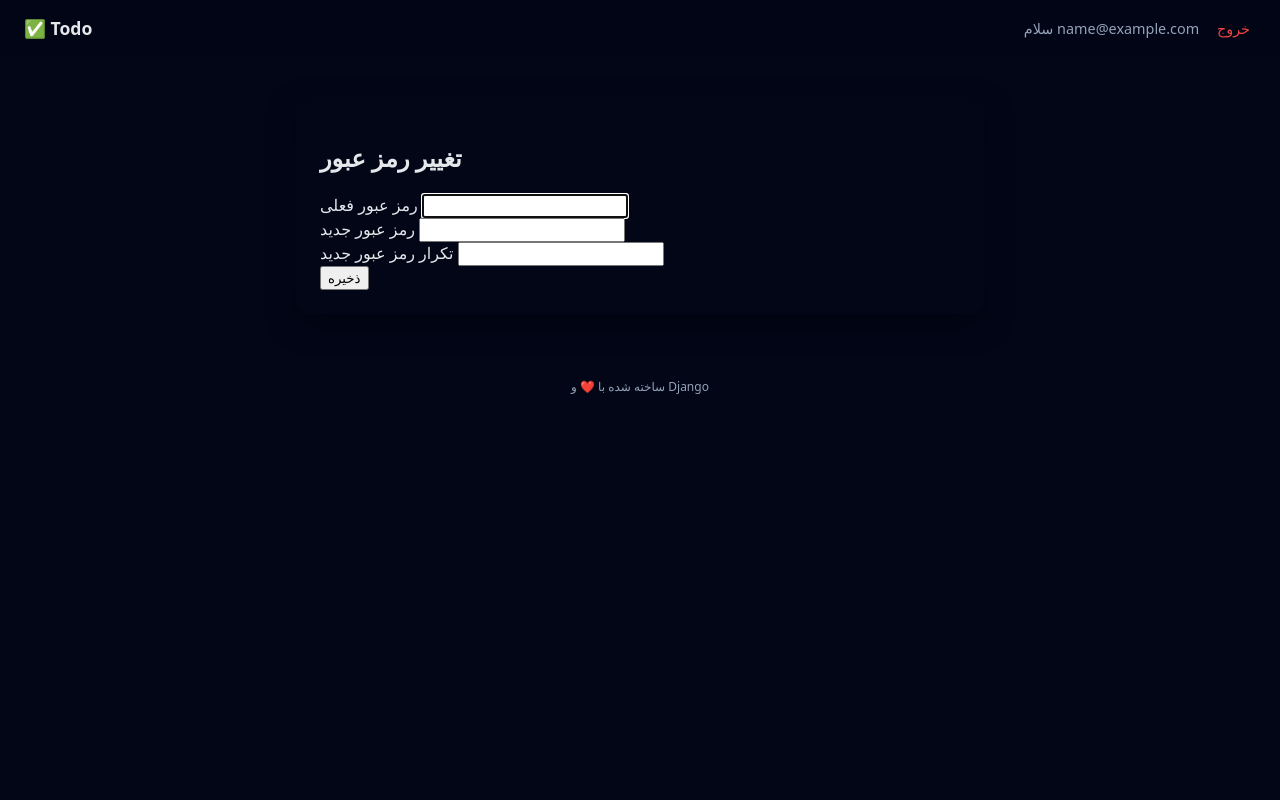
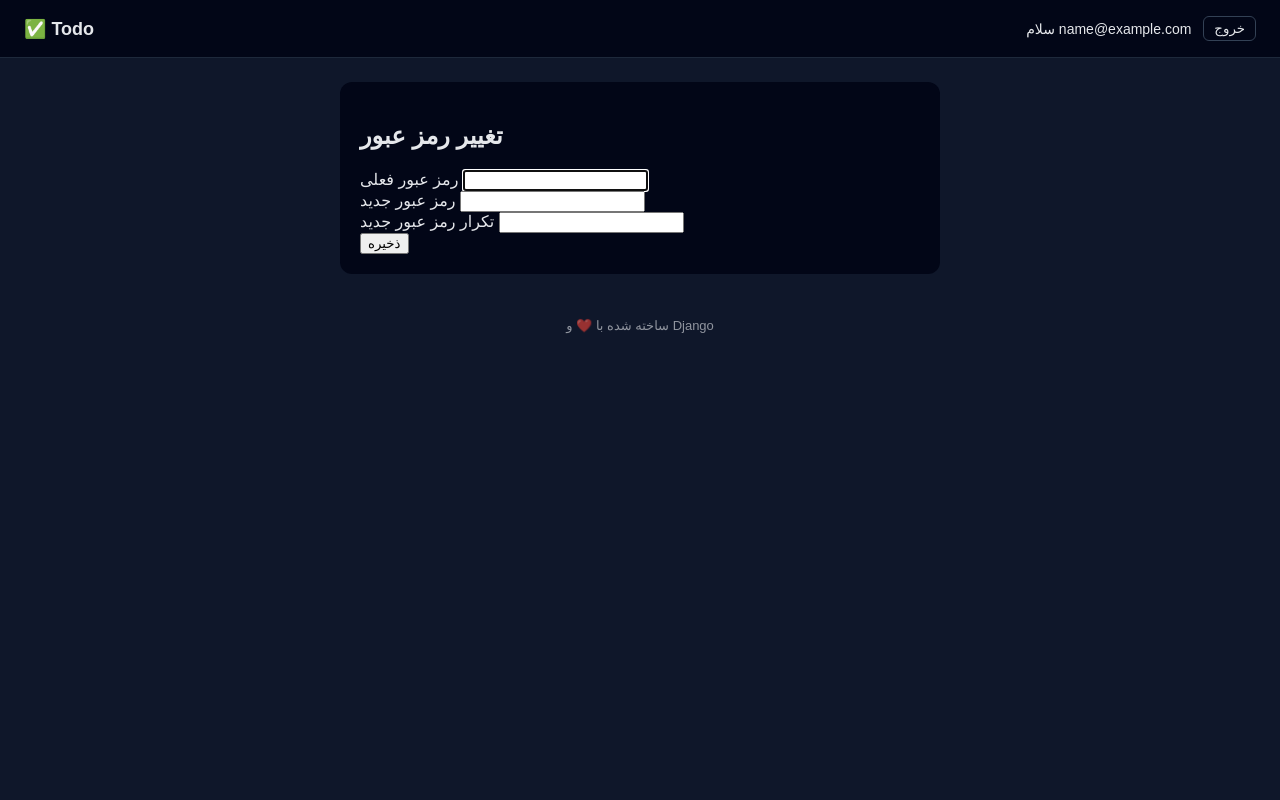
Before and after one commit to masoud533/Django-ToDoList-CBV, a Django app: page /accounts/password_change/ in a window 1280 px wide. Run offline with Django 5.2, Linux system fonts and the light colour scheme; the visitor is signed in with stand-in values (Sample User, id 1).

Commit message:
modiefied base.html ref #11

```diff
--- a/base/templates/base.html
+++ b/base/templates/base.html
@@ -6,83 +6,149 @@
     <meta name="viewport" content="width=device-width, initial-scale=1">
 
     <style>
-        :root {
-            --bg: #0f172a;
-            --card: #020617;
-            --text: #e5e7eb;
-            --muted: #94a3b8;
-            --primary: #38bdf8;
-            --danger: #ef4444;
-        }
-
         * {
             box-sizing: border-box;
-            font-family: Vazirmatn, system-ui, -apple-system;
         }
 
         body {
             margin: 0;
-            background: linear-gradient(120deg, #020617, #020617);
-            color: var(--text);
-            min-height: 100vh;
-        }
-
-        a {
-            color: var(--primary);
-            text-decoration: none;
+            font-family: sans-serif;
+            background: #0f172a;
+            color: #e5e7eb;
         }
 
         header {
-            background: rgba(2, 6, 23, 0.8);
-            backdrop-filter: blur(10px);
-            border-bottom: 1px solid #020617;
-            padding: 1rem 1.5rem;
             display: flex;
             justify-content: space-between;
             align-items: center;
+            padding: 16px 24px;
+            background: #020617;
+            border-bottom: 1px solid #1e293b;
         }
 
         .brand {
+            font-size: 18px;
             font-weight: bold;
-            font-size: 1.1rem;
         }
 
         .user-box {
-            font-size: 0.9rem;
-            color: var(--muted);
+            display: flex;
+            align-items: center;
+            gap: 12px;
+            font-size: 14px;
         }
 
         .user-box form {
-            display: inline;
-            margin-left: 0.5rem;
+            margin: 0;
         }
 
         .user-box button {
             background: none;
-            border: none;
-            color: var(--danger);
+            border: 1px solid #334155;
+            color: #e5e7eb;
+            padding: 4px 10px;
+            border-radius: 6px;
             cursor: pointer;
-            font-size: 0.9rem;
         }
 
         main {
-            max-width: 720px;
-            margin: 2.5rem auto;
-            padding: 0 1rem;
+            padding: 24px;
         }
 
         .card {
-            background: var(--card);
-            border-radius: 14px;
-            padding: 1.5rem;
-            box-shadow: 0 10px 30px rgba(0,0,0,.4);
+            max-width: 600px;
+            margin: 0 auto;
+            background: #020617;
+            border-radius: 12px;
+            padding: 20px;
         }
 
         footer {
             text-align: center;
-            font-size: 0.75rem;
-            color: var(--muted);
-            margin-top: 4rem;
+            padding: 20px;
+            font-size: 13px;
+            opacity: 0.6;
+        }
+
+        /* ===== Todo Styles ===== */
+
+        .todo-header h2 {
+            margin: 0;
+        }
+
+        .todo-header p {
+            margin-top: 4px;
+            opacity: 0.7;
+            font-size: 14px;
+        }
+
+        .task-list {
+            list-style: none;
+            padding: 0;
+            margin: 20px 0;
+        }
+
+        .task-item {
+            display: flex;
+            justify-content: space-between;
+            align-items: center;
+            background: #020617;
+            border: 1px solid #1e293b;
+            padding: 12px;
+            border-radius: 8px;
+            margin-bottom: 10px;
+        }
+
+        .task-item.done .task-title {
+            text-decoration: line-through;
+            opacity: 0.5;
+        }
+
+        .task-actions {
+            display: flex;
+            gap: 6px;
+        }
+
+        .btn {
+            border: none;
+            background: none;
+            cursor: pointer;
+            font-size: 16px;
+            color: #e5e7eb;
+        }
+
+        .btn.danger {
+            color: #ef4444;
+        }
+
+        .task-input {
+            display: flex;
+            gap: 10px;
+            border-top: 1px solid #1e293b;
+            padding-top: 12px;
+        }
+
+        .task-input input {
+            flex: 1;
+            padding: 10px 12px;
+            border-radius: 8px;
+            border: none;
+            outline: none;
+        }
+
+        .task-input button {
+            background: #2563eb;
+            color: white;
+            border: none;
+            padding: 0 16px;
+            border-radius: 8px;
+            cursor: pointer;
+        }
+
+        .empty-state {
+            text-align: center;
+            opacity: 0.6;
+            padding: 20px;
         }
     </style>
 </head>
@@ -92,15 +158,15 @@
 <header>
     <div class="brand">✅ Todo</div>
 
-    <div class="user-box">
-        {% if user.is_authenticated %}
+    {% if user.is_authenticated %}
+        <div class="user-box">
             سلام {{ user.email }}
             <form method="post" action="{% url 'logout' %}">
                 {% csrf_token %}
                 <button type="submit">خروج</button>
             </form>
-        {% endif %}
-    </div>
+        </div>
+    {% endif %}
 </header>
 
 <main>
```
